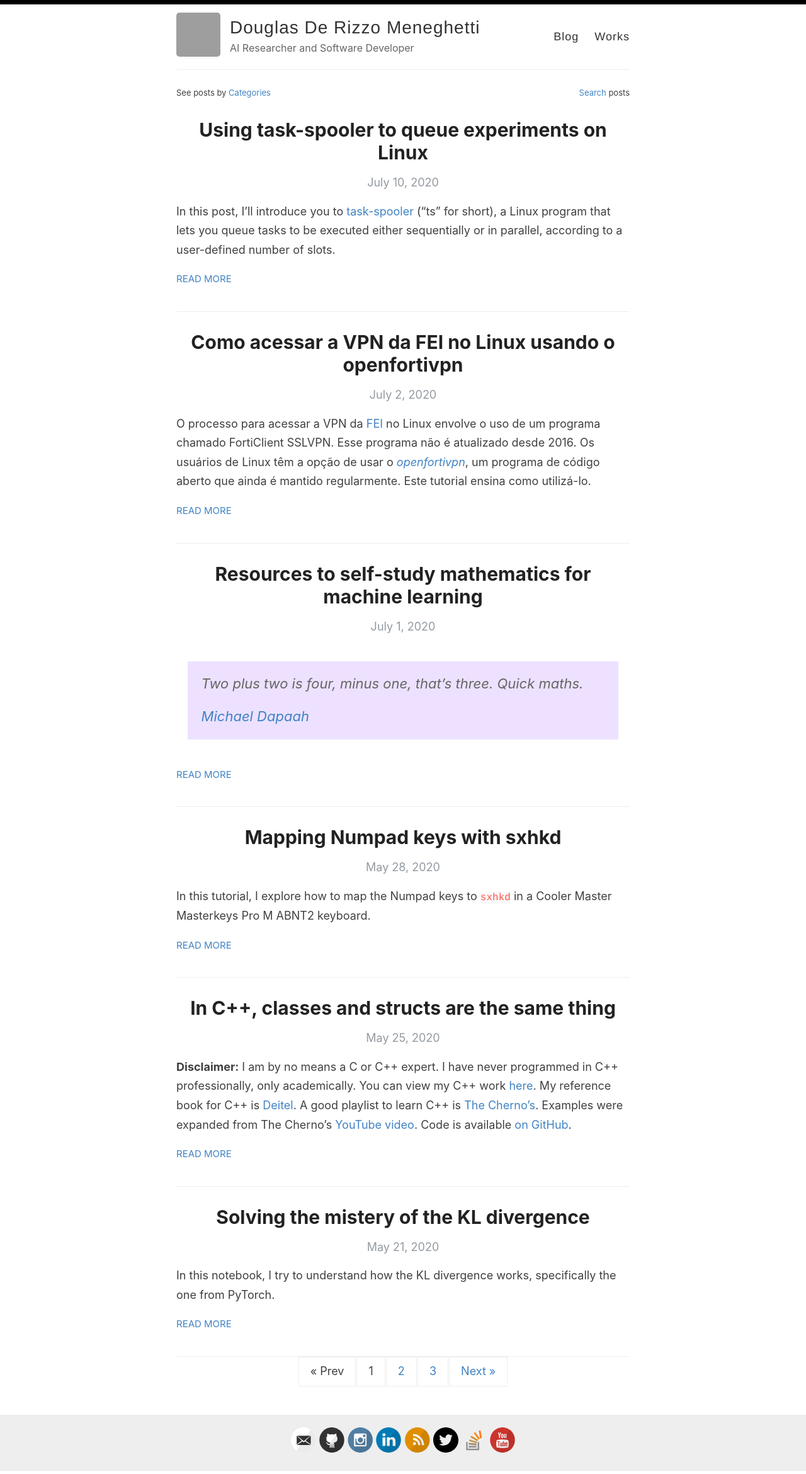
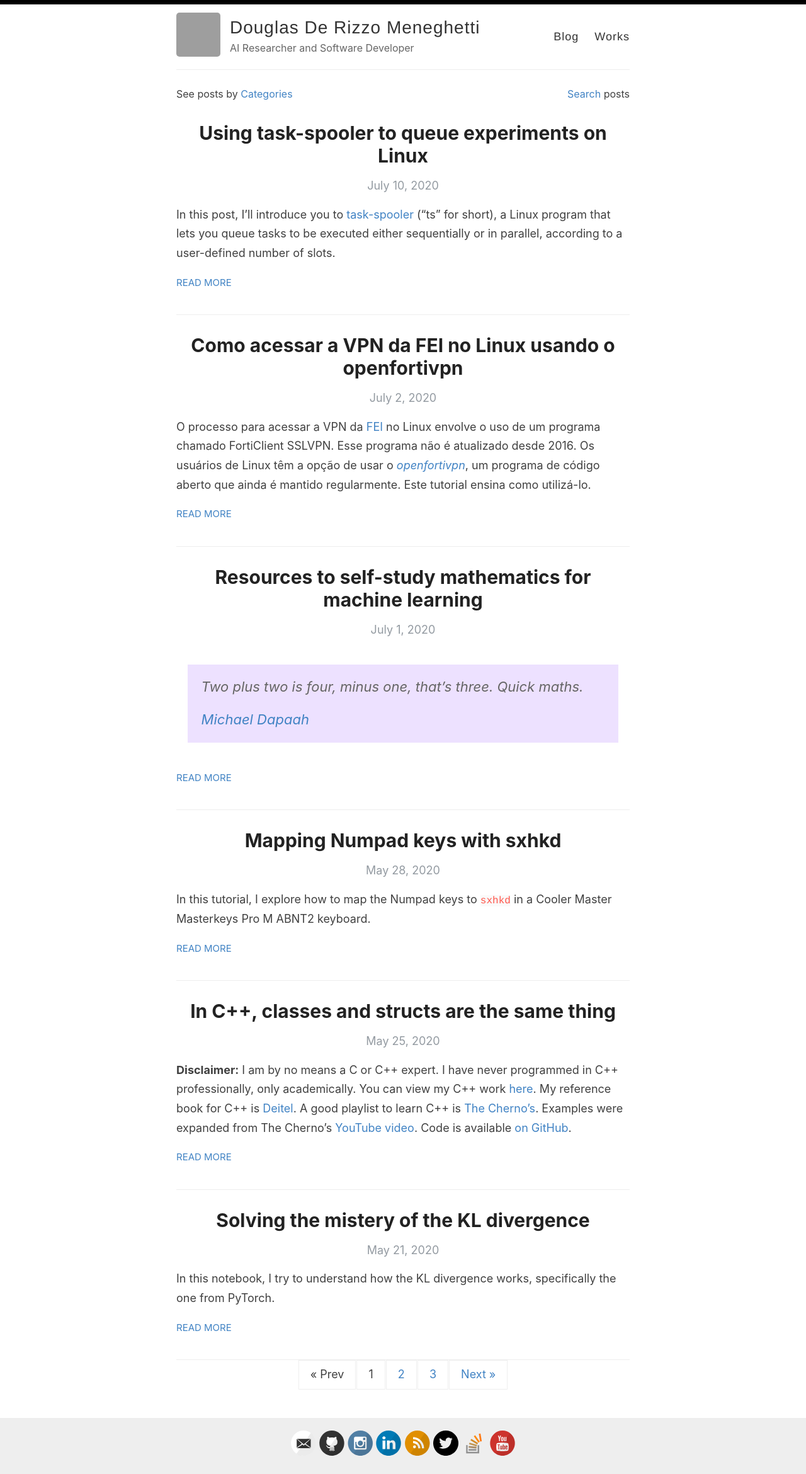
Before and after one commit to douglasrizzo/new-site, a Jekyll site: the page built from blog/index.html, in a window 1280 px wide. Shown: the whole page at 63% size. Built offline with Jekyll 4.4.1, drawn with Linux system fonts in a browser that asks for light colours; the list of posts is cut into pages by our own code; grey boxes are pictures that could not be loaded.

Commit message:
fix link to search posts

```diff
--- a/blog/index.html
+++ b/blog/index.html
@@ -1,8 +1,8 @@
 ---
 layout: default
 ---
-<p style="font-size: small;">
-See posts by <a href="{{ site.baseurl }}/categories">Categories</a> <span style="float:right;"><a href="{{ site.baseurl }}/search">Search</a> posts
+<p style="font-size: medium;">
+See posts by <a href="{{ site.baseurl }}/categories">Categories</a> <span style="float:right;"><a href="{{ site.baseurl }}/search_posts">Search</a> posts
 </p></span>
 <div class="posts">
   {% for post in paginator.posts %}
```
Also changed, not shown: _pages/search_posts.md (renamed from _pages/search.md, +1 -1 lines).
